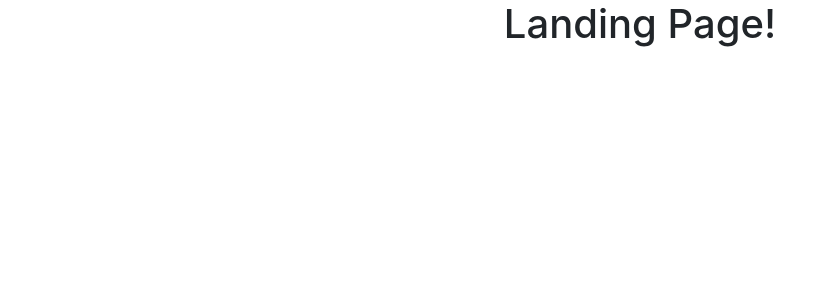
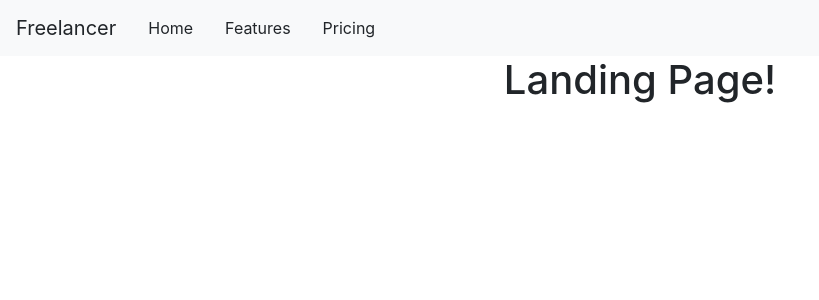
Before and after one commit to outrageousbog/Freelance-portal, a React (Create React App) app: page /market in a window 1280 px wide. Shown: the top 300 px of the page, without its empty margins (0-819 px from the left). Built offline with nearby package versions, Linux system fonts and the light colour scheme.

Commit message:
added nonfunctioning navbar

```diff
--- a/src/App.js
+++ b/src/App.js
@@ -5,10 +5,15 @@ import LandingPage from "./LandingPage/LandingPage";
 import MarketPage from "./MarketPage/MarketPage";
 import LoginPage from "./Login/LoginPage";
 import PageNotFound from "./InvalidPage/PageNotFound";
+import NavBar from "./Shared/NavBar"
+
 
 function App() {
   return (
     <div className="App">
+        <React.Fragment>
+            <NavBar/>
+        </React.Fragment>
       <HashRouter>
           <div>
               <Switch>
--- /dev/null
+++ b/src/Shared/NavBar.js
@@ -0,0 +1,19 @@
+import React, { Component } from 'react';
+
+
+class NavBar extends Component {
+    render() {
+        return(
+            <div className="navbar bg-light">
+                <div className="navbar-brand">Freelancer</div>
+                <div className="nav mr-auto">
+                    <div className="nav-link" >Home</div>
+                    <div className="nav-link">Features</div>
+                    <div className="nav-link" >Pricing</div>
+                </div>
+            </div>
+        )
+    }
+}
+
+export default NavBar;
```
